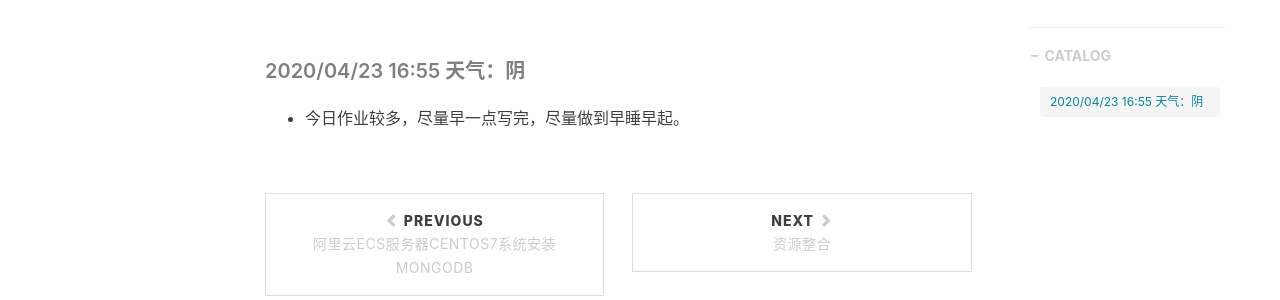
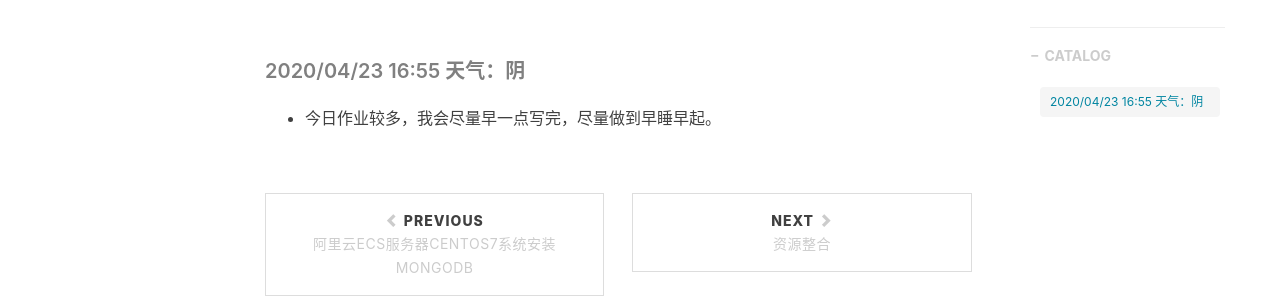
Before and after one commit to liuhouzhi/liuhouzhi.github.io, a Jekyll site: the page built from _posts/1994-10-03-diary.md, in a window 1280 px wide. Shown: the part 536-836 px from the top of the page. Built offline with Jekyll 4.4.1, drawn with Linux system fonts in a browser that asks for light colours; nearby versions of some CDN libraries; comment, search, counter and statistics services are not loaded.

Commit message:
Update 1994-10-03-diary.md

```diff
--- a/_posts/1994-10-03-diary.md
+++ b/_posts/1994-10-03-diary.md
@@ -11,4 +11,4 @@ tags:
 ---
 <!-- 至N年后来考古的自己。 -->
 ##### 2020/04/23 16:55 天气：阴
-- 今日作业较多，尽量早一点写完，尽量做到早睡早起。
+- 今日作业较多，我会尽量早一点写完，尽量做到早睡早起。
```
